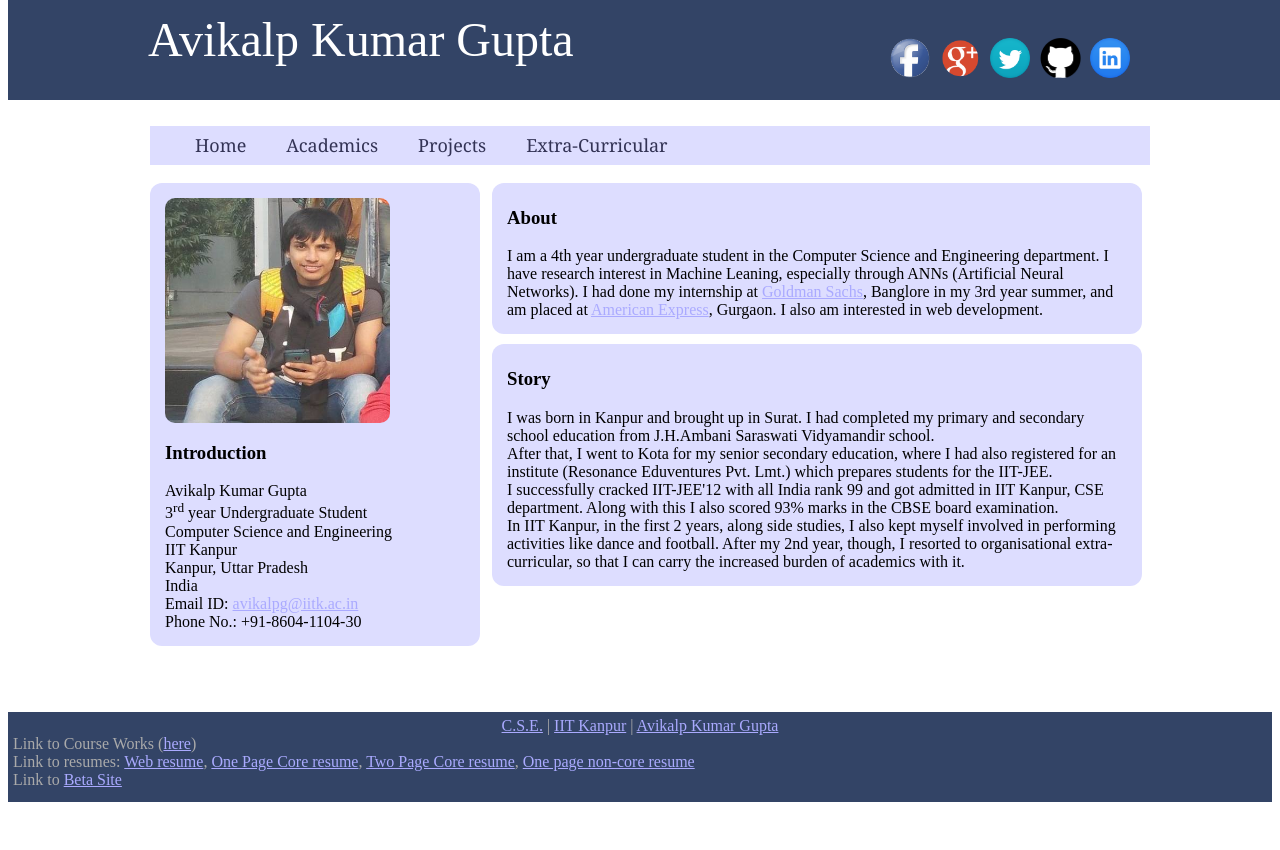
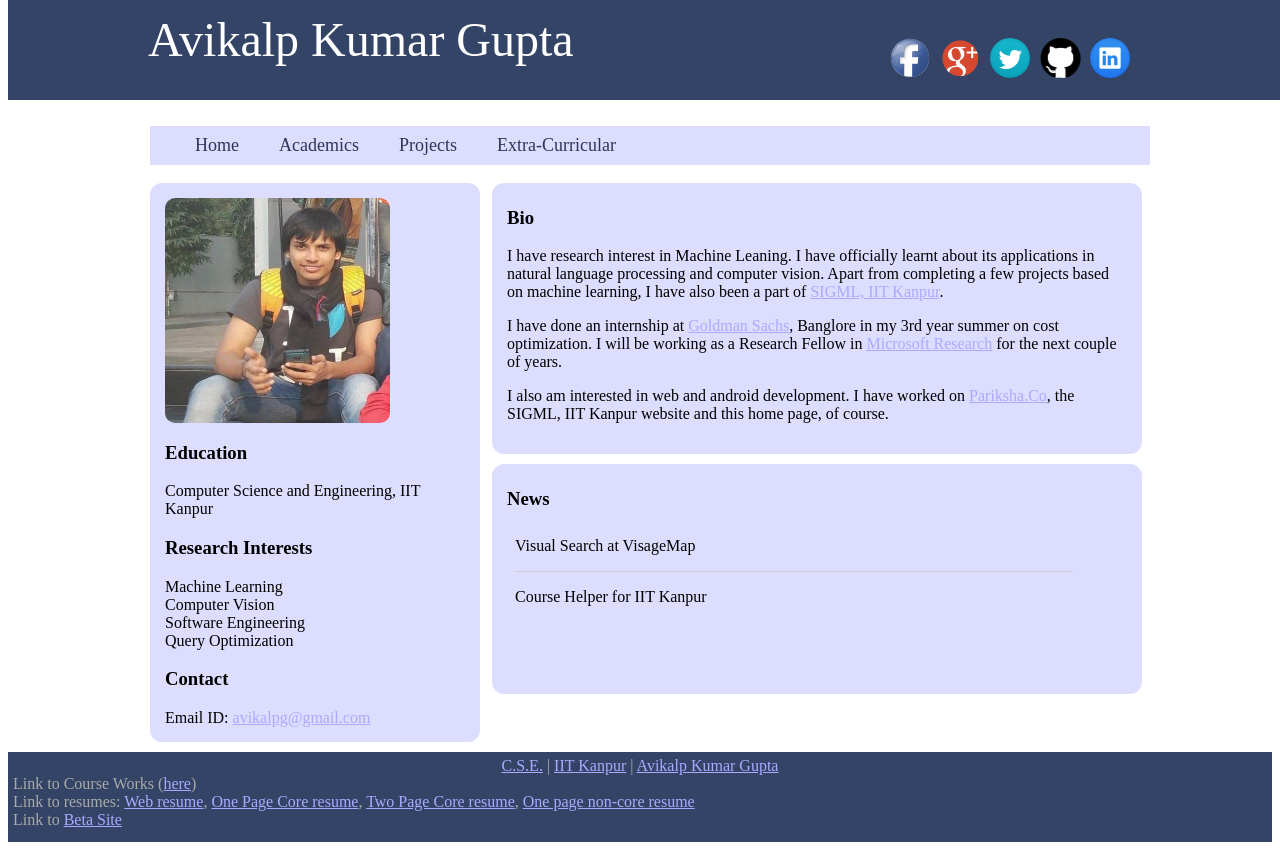
Before and after one commit to avikalpg/avikalpg.github.io, a PHP site: page / in a window 1280 px wide. Before the commit the page ends 802 px from the top, so only its background shows below. Run offline with PHP 8.4, Linux system fonts and the light colour scheme; some libraries are stand-ins or nearby versions.

Commit message:
added news

```diff
--- a/index.html
+++ b/index.html
@@ -6,7 +6,7 @@
 <center>
 <div id="header" >
 <div style="width:1000px; padding:12px" align=left>
-	<font face="Courier Lite" size=40>Avikalp Kumar Gupta</font>
+	<font size=40>Avikalp Kumar Gupta</font>
 	<div class="socialLinks">
 		<div id="facebook" >
 			<a href="http://www.facebook.com/avikalp.gupta"><img style="padding:4px" height=40 src="images/fb-button-circle.gif" /></a>
@@ -49,34 +49,39 @@
 			</ul>
 		</font>
 		</div>
-		<div id="picture">
+		<!-- <div id="picture" style="font-family:'Ubuntu Mono'"> -->
+		<div id="picture" style="font-family:'Ubuntu Condensed'">
 			<img src="images/profile.jpg" style=" height:225px; border-radius:10px" >
-			<h3>Introduction</h3>
-			Avikalp Kumar Gupta<br>
-			3<sup>rd</sup> year Undergraduate Student<br>
-			Computer Science and Engineering<br>
-			IIT Kanpur<br>Kanpur, Uttar Pradesh<br> India<br>
-			Email ID: <a href="mailto:avikalpg@iitk.ac.in">avikalpg@iitk.ac.in</a><br>
-			Phone No.: +91-8604-1104-30<br/>
+
+			<h3>Education</h3>
+			Computer Science and Engineering, IIT Kanpur<br>
+
+			<h3>Research Interests</h3>
+			Machine Learning</br>
+			Computer Vision</br>
+			Software Engineering</br>
+			Query Optimization</br>
+
+			<h3>Contact</h3>
+			Email ID: <a href="mailto:avikalpg@gmail.com">avikalpg@gmail.com</a><br>
 		</div>
 		<div id="content">
 			<div id="index">
 				<div>
-					<h3>About</h3>
-					I am a 4th year undergraduate student in the Computer Science and Engineering department. I have research interest in Machine Leaning, especially through ANNs (Artificial Neural Networks). I had done my internship at <a href="http://www.goldmansachs.com">Goldman Sachs</a>, Banglore in my 3rd year summer, and am placed at <a href="http://www.americanexpress.com/in/">American Express</a>, Gurgaon. I also am interested in web development.
+					<h3>Bio</h3>
+					<p>I have research interest in Machine Leaning. I have officially learnt about its applications in natural language processing and computer vision. Apart from completing a few projects based on machine learning, I have also been a part of <a href="http://www.cse.iitk.ac.in/users/sigml/">SIGML, IIT Kanpur</a>.</p>
+					<p>I have done an internship at <a href="http://www.goldmansachs.com">Goldman Sachs</a>, Banglore in my 3rd year summer on cost optimization. I will be working as a Research Fellow in <a href="http://research.microsoft.com/">Microsoft Research</a> for the next couple of years.</p>
+					<p>I also am interested in web and android development. I have worked on <a href="https://www.pariksha.co/">Pariksha.Co</a>, the SIGML, IIT Kanpur website and this home page, of course.</p>
 				</div>
 				<div>
-				<h3>Story</h3>
-				I was born in Kanpur and brought up in Surat. I had completed my primary and secondary school education from J.H.Ambani Saraswati Vidyamandir school.</br>
-				After that, I went to Kota for my senior secondary education, where I had also registered for an institute (Resonance Eduventures Pvt. Lmt.) which prepares students for the IIT-JEE.</br>
-								I successfully cracked IIT-JEE'12 with all India rank 99 and got admitted in IIT Kanpur, CSE department. Along with this I also scored 93% marks in the CBSE board examination.</br>
-								In IIT Kanpur, in the first 2 years, along side studies, I also kept myself involved in performing activities like dance and football. After my 2nd year, though, I resorted to organisational extra-curricular, so that I can carry the increased burden of academics with it.</br>
+					<h3>News</h3>
+					<iframe frameborder=0 style="width:100%" src="news.html"></iframe>
 				</div>
 			</div>
 			<div id="acads">
 				<div>
 					<h3>Academic Achievements</h3>
-					<ul>
+					<ul style="list-style-type:None; margin:0; padding:0">
 						<li>IIT-JEE 2012: All India Rank 99<br>(which is more than 99.99 percentile)
 						<li>KVPY Scholaship Test (2011) : AIR 175
 						<li>Received "Top 1%" certificate in IPhO 2011 (International Physics Olympiad).
--- a/layout.css
+++ b/layout.css
@@ -15,6 +15,9 @@
 
 body {
 	background:ddddff;
+	font-family: 'Ubuntu';
+	/*font-family: 'Helvetica';*/
+	font-weight: lighter;
 }
 
 .socialLinks {
@@ -69,7 +72,7 @@ body {
 	padding:5px;
 	margin:0px 30px 0px 0px;
 	color:#335;
-	font-family: Raleway, Georgia, serif;
+	/*font-family: Raleway, Georgia, serif;*/
 	font-size:18px;
 	line-height:1.6;
 }
--- /dev/null
+++ b/news.html
@@ -0,0 +1,75 @@
+<html>
+<head>
+	<title>Hot Stuff</title>
+	<style type="text/css">
+	@import "compass/css3";
+
+	body {
+	  font-family: 'Ubuntu';
+	}
+
+	ul {
+	  list-style-type: none;
+	  margin: 0;
+	  padding: 0;
+	}
+
+	li {
+	  /*font: 200 20px/1.5 Helvetica, Verdana, sans-serif;*/
+	  border-bottom: 1px solid #ccc;
+	}
+
+	li:last-child {
+	  border: none;
+	}
+
+	li p {
+	  text-decoration: none;
+	  color: #000;
+
+	  -webkit-transition: font-size 0.3s ease, background-color 0.3s ease;
+	  -moz-transition: font-size 0.3s ease, background-color 0.3s ease;
+	  -o-transition: font-size 0.3s ease, background-color 0.3s ease;
+	  -ms-transition: font-size 0.3s ease, background-color 0.3s ease;
+	  transition: font-size 0.3s ease, background-color 0.3s ease;
+	  display: block;
+	  /*width: 200px;*/
+	}
+
+	li p#body {
+		display: none;
+	}
+
+	li:hover p#heading {
+		font-size: 24px;
+	}
+
+	li:hover p#body {
+		display: block;
+		/*font-size: 15px;*/
+	}
+
+	</style>
+</head>
+<body style="width:90%">
+	<ul style="list-style-type:None; margin:0; padding:0">
+		<li>
+			<p id="heading">Visual Search at VisageMap</p>
+			<p id="body">
+				As a part of an internship, along side <a href="http://home.iitk.ac.in/~ayushmi/">Ayush Mittal</a> and <a href="http://home.iitk.ac.in/~ujain/index.html">Unnat Jain</a>, working on
+				getting an optimal algorithm for visual search.
+			</p>
+		</li>
+		<li>
+			<p id="heading">Course Helper for IIT Kanpur</p>
+			<p id="body">
+				Currently working with <a href="http://himanshuchoudhary.com/">Himanshu Choudhary</a>
+				on an android plus web project which will make the lives of the students at IIT
+				Kanpur easier by assisting them in choosing their courses wisely. The students will be
+				able to complete their program on time and will usually be suggested courses that they
+				will be interested in.
+			</p>
+		</li>
+	</ul>
+</body>
+</html>
```
